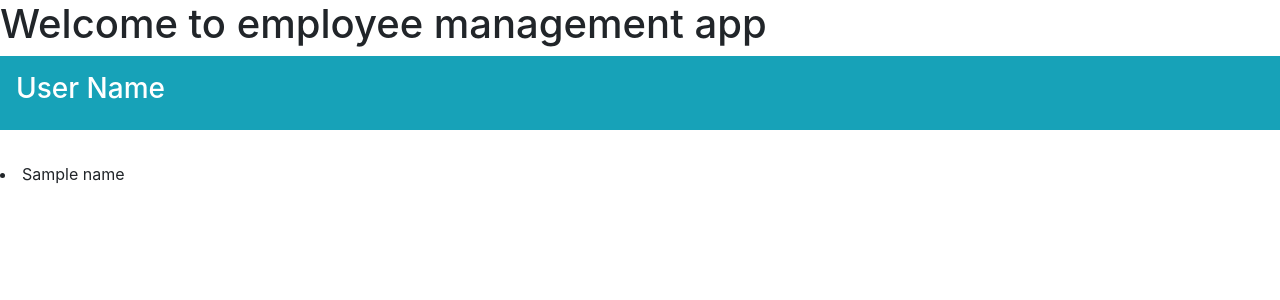
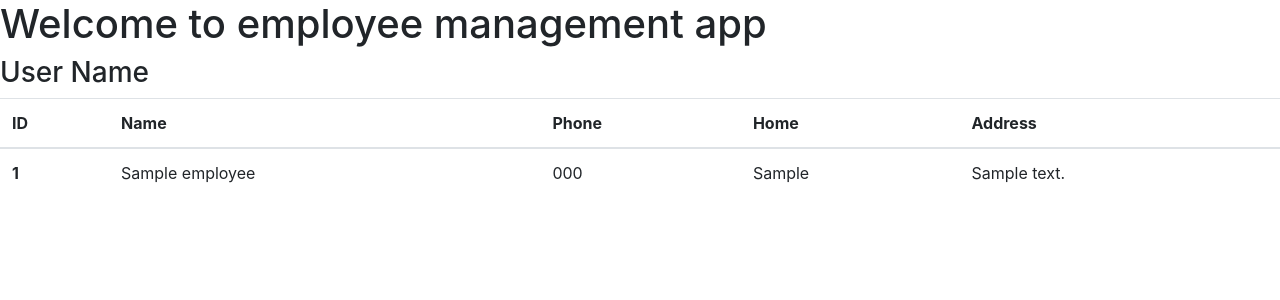
Before and after one commit to shoishizaki/employee_manage_web_app, a Django app: template templates/employee_management/first_page.html in a window 1280 px wide. Shown: the part 56-356 px from the top of the page. Run offline with Django 3.2, Linux system fonts and the light colour scheme; the template is opened without the code that fills it: most values are stand-ins (such as "Sample title", 1, 10 or a date in 2020); some libraries are stand-ins or nearby versions.

Commit message:
Indicate list

```diff
--- a/templates/employee_management/first_page.html
+++ b/templates/employee_management/first_page.html
@@ -2,11 +2,29 @@
 {% block content %}
 
     <h1>Welcome to employee management app</h1>
-    <div class="p-3 mb-2 bg-info text-white">
       <h3>User Name</h3>
-    </div>
-    {% for name in names %}
-   　　<li>{{ name }}</li><br>
-    {% endfor %}
+    <table class="table">
+      <thead>
+        <tr>
+          <th scope="col">ID</th>
+          <th scope="col">Name</th>
+          <th scope="col">Phone</th>
+          <th scope="col">Home</th>
+          <th scope="col">Address</th>
+        </tr>
+      </thead>
+      {% for employee in employee_list %}
+      <tbody>
+        <tr>
+          <th scope="row">{{ id }}</th>
+          <td>{{ employee.get_name }}</td>
+          <td>{{ employee.get_phone }}</td>
+          <td>{{ employee.get_home }}</td>
+          <td>{{ employee.get_address }}</td>
+        </tr>
+      </tbody>
+      {% endfor %}
+    </table>
+
 
 {% endblock %}
```
Also changed, not shown: employee_management/views.py (+8 -1 lines).
